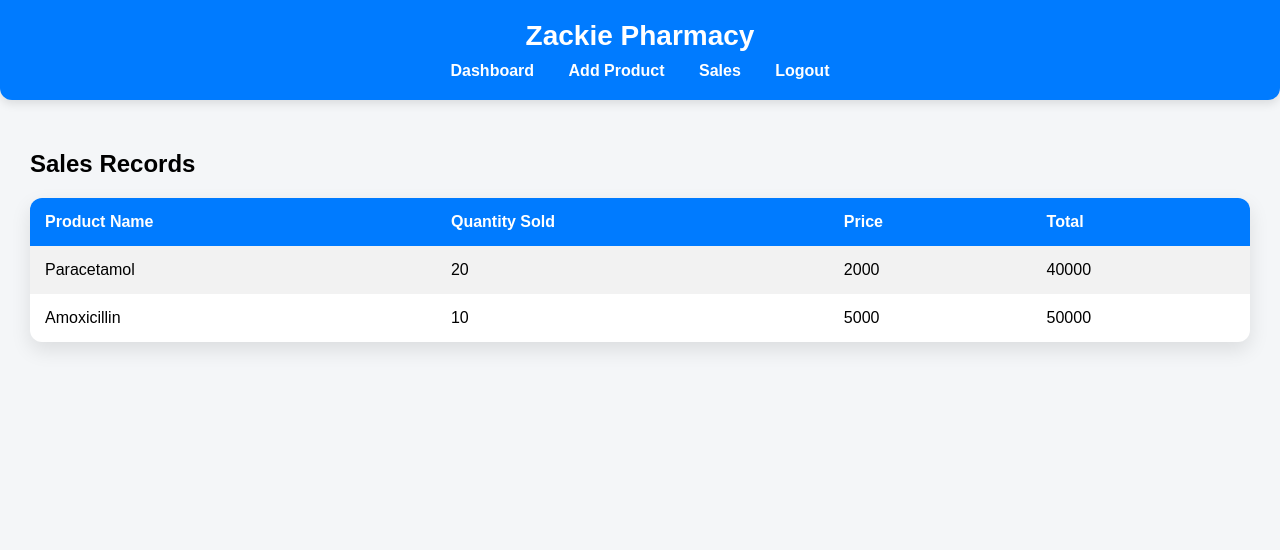
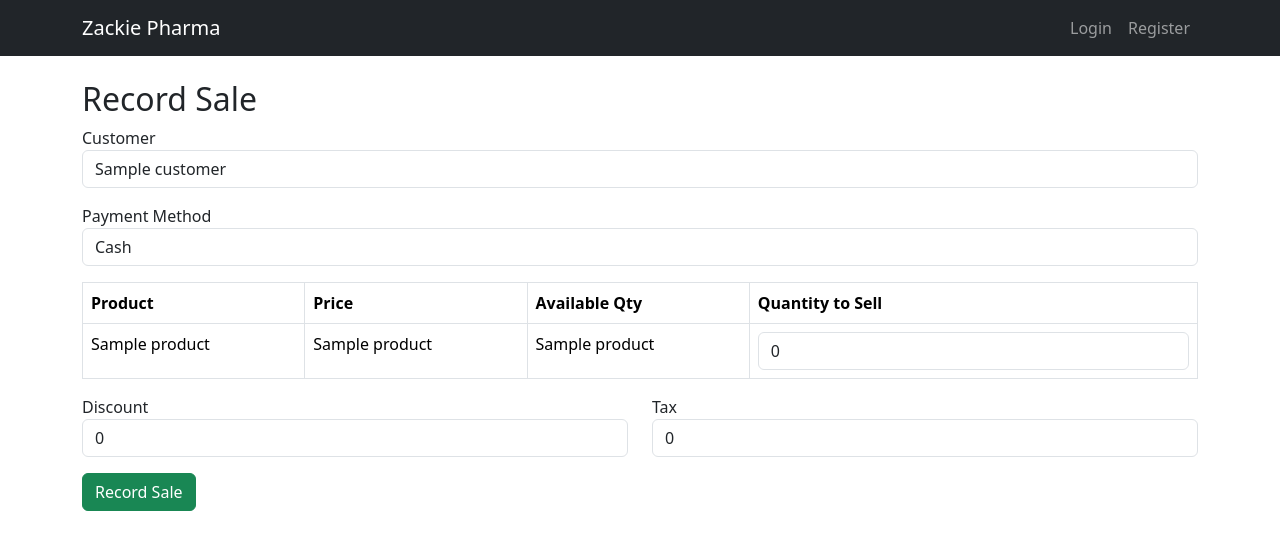
Before and after one commit to isackpeter920-sketch/zackie-pharmac, a Flask app: template templates/sales.html in a window 1280 px wide. Shown: the top 550 px of the page. Run offline with Flask 3, Linux system fonts and the light colour scheme; the template is opened without the code that fills it: most values are stand-ins (such as "Sample title", 1, 10 or a date in 2020).

Commit message:
Update sales.html

```diff
--- a/templates/sales.html
+++ b/templates/sales.html
@@ -1,46 +1,54 @@
-<!DOCTYPE html>
-<html lang="en">
-<head>
-    <meta charset="UTF-8">
-    <title>Sales - Zackie Pharmacy</title>
-    <link rel="stylesheet" href="{{ url_for('static', filename='css/style.css') }}">
-</head>
-<body>
-    <!-- Header + Navigation -->
-    <header class="main-header">
-        <h1>Zackie Pharmacy</h1>
-        <nav class="main-nav">
-            <a href="/dashboard">Dashboard</a>
-            <a href="/add_product">Add Product</a>
-            <a href="/sales">Sales</a>
-            <a href="/logout">Logout</a>
-        </nav>
-    </header>
+{% extends "base.html" %}
+{% block title %}Sales{% endblock %}
+{% block content %}
+<h2>Record Sale</h2>
+<form method="POST">
+    <div class="mb-3">
+        <label>Customer</label>
+        <select name="customer_id" class="form-control" required>
+            {% for c in customers %}
+                <option value="{{ c[0] }}">{{ c[1] }}</option>
+            {% endfor %}
+        </select>
+    </div>
 
-    <!-- Main content -->
-    <main style="padding:30px;">
-        <h2>Sales Records</h2>
-        <table>
+    <div class="mb-3">
+        <label>Payment Method</label>
+        <select name="payment_method" class="form-control">
+            <option value="Cash">Cash</option>
+            <option value="Card">Card</option>
+        </select>
+    </div>
+
+    <table class="table table-bordered">
+        <thead>
             <tr>
-                <th>Product Name</th>
-                <th>Quantity Sold</th>
-                <th>Price</th>
-                <th>Total</th>
+                <th>Product</th><th>Price</th><th>Available Qty</th><th>Quantity to Sell</th>
             </tr>
-            <!-- Example data -->
+        </thead>
+        <tbody>
+            {% for p in products %}
             <tr>
-                <td>Paracetamol</td>
-                <td>20</td>
-                <td>2000</td>
-                <td>40000</td>
+                <td>{{ p[1] }}</td>
+                <td>{{ p[2] }}</td>
+                <td>{{ p[3] }}</td>
+                <td><input type="number" name="quantity_{{ p[0] }}" min="0" max="{{ p[3] }}" class="form-control" value="0"></td>
             </tr>
-            <tr>
-                <td>Amoxicillin</td>
-                <td>10</td>
-                <td>5000</td>
-                <td>50000</td>
-            </tr>
-        </table>
-    </main>
-</body>
-</html>
+            {% endfor %}
+        </tbody>
+    </table>
+
+    <div class="row mb-3">
+        <div class="col">
+            <label>Discount</label>
+            <input type="number" name="discount" step="0.01" class="form-control" value="0">
+        </div>
+        <div class="col">
+            <label>Tax</label>
+            <input type="number" name="tax" step="0.01" class="form-control" value="0">
+        </div>
+    </div>
+
+    <button type="submit" class="btn btn-success">Record Sale</button>
+</form>
+{% endblock %}
```
